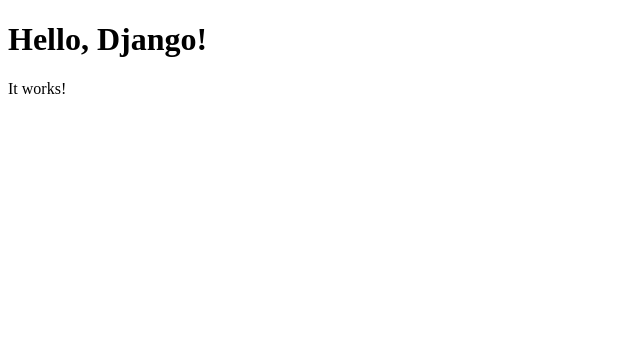
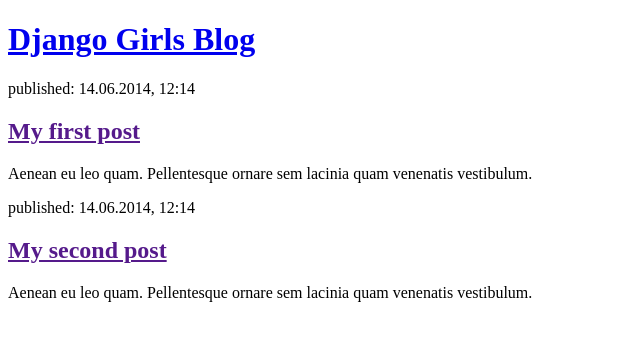
Before and after one commit to asmaayasser1/my-first-blog, a Django app: page / in a window 1280 px wide. Shown: the top 341 px of the page, without its empty margins (0-640 px from the left). Run offline with Django 5.2, Linux system fonts and the light colour scheme.

Commit message:
Updated post_list.html and created template in templates/blog

```diff
--- a/blog/templates/blog/post_list.html
+++ b/blog/templates/blog/post_list.html
@@ -1,10 +1,23 @@
 <!DOCTYPE html>
 <html>
-    <head>
-        <title>My Blog</title>
-    </head>
-    <body>
-        <h1>Hello, Django!</h1>
-        <p>It works!</p>
-    </body>
+  <head>
+    <title>Django Girls blog</title>
+  </head>
+  <body>
+    <header>
+      <h1><a href="/">Django Girls Blog</a></h1>
+    </header>
+
+    <article>
+      <time>published: 14.06.2014, 12:14</time>
+      <h2><a href="">My first post</a></h2>
+      <p>Aenean eu leo quam. Pellentesque ornare sem lacinia quam venenatis vestibulum.</p>
+    </article>
+
+    <article>
+      <time>published: 14.06.2014, 12:14</time>
+      <h2><a href="">My second post</a></h2>
+      <p>Aenean eu leo quam. Pellentesque ornare sem lacinia quam venenatis vestibulum.</p>
+    </article>
+  </body>
 </html>
--- a/blog/views.py
+++ b/blog/views.py
@@ -1,6 +1,3 @@
-
-
-# Create your views here.
 from django.shortcuts import render
 
 def post_list(request):
--- a/mysite/settings.py
+++ b/mysite/settings.py
@@ -25,7 +25,9 @@ SECRET_KEY = 'django-insecure-b5u4r2q!8k#&b%=xh1%ouob9m!7((bi=_nrthv6a-1%524(c=#
 # SECURITY WARNING: don't run with debug turned on in production!
 DEBUG = True
 
-ALLOWED_HOSTS = []
+ALLOWED_HOSTS = ['127.0.0.1', 'localhost']
+
+
 
 
 # Application definition
@@ -38,7 +40,6 @@ INSTALLED_APPS = [
     'django.contrib.messages',
     'django.contrib.staticfiles',
     'blog',
-
 
 ]
 
--- a/mysite/urls.py
+++ b/mysite/urls.py
@@ -1,23 +1,10 @@
-"""
-URL configuration for mysite project.
 
-The `urlpatterns` list routes URLs to views. For more information please see:
-    https://docs.djangoproject.com/en/5.2/topics/http/urls/
-Examples:
-Function views
-    1. Add an import:  from my_app import views
-    2. Add a URL to urlpatterns:  path('', views.home, name='home')
-Class-based views
-    1. Add an import:  from other_app.views import Home
-    2. Add a URL to urlpatterns:  path('', Home.as_view(), name='home')
-Including another URLconf
-    1. Import the include() function: from django.urls import include, path
-    2. Add a URL to urlpatterns:  path('blog/', include('blog.urls'))
-"""
+
+
 from django.contrib import admin
-from django.urls import path, include  # ← أضف include هنا
+from django.urls import path, include
 
 urlpatterns = [
     path('admin/', admin.site.urls),
-    path('', include('blog.urls')),  # ← أضف هذا السطر
+    path('', include('blog.urls')),
 ]
```
Also changed, not shown: db.sqlite3.
